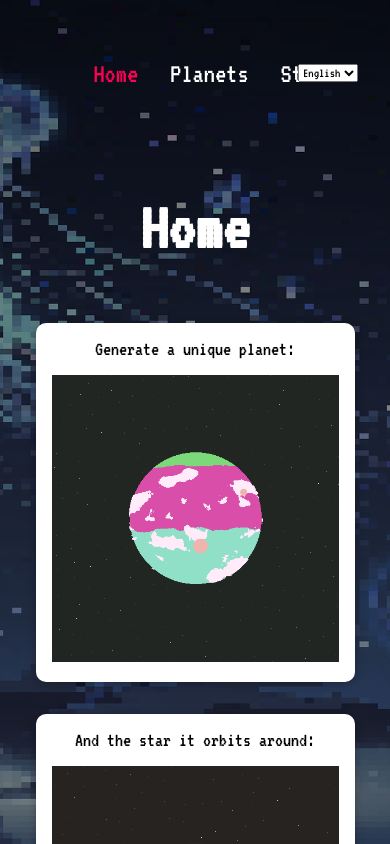
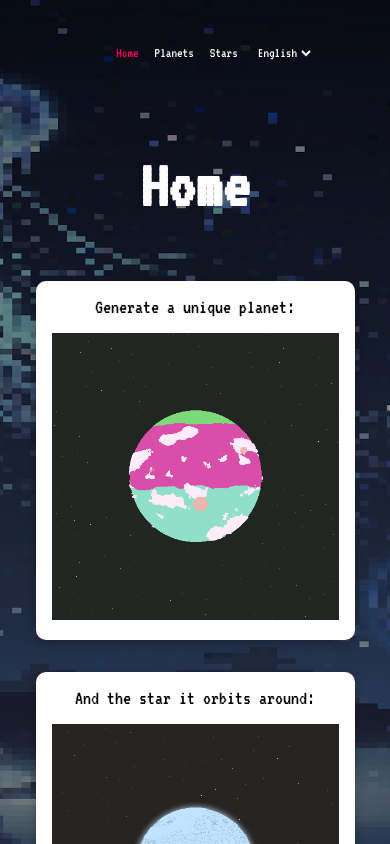
Before and after one commit to lunarW1TCH/lunarpics, a React (Create React App) app: page / in a window 390 px wide. Shown: the top 844 px of the page. Built offline with nearby package versions, Linux system fonts and the light colour scheme.

Commit message:
changed style of language select

```diff
--- a/src/components/MainNavigation.module.scss
+++ b/src/components/MainNavigation.module.scss
@@ -7,6 +7,17 @@
   justify-content: space-around;
   align-content: center;
   font-size: $font-header;
+  @media (max-width: 650px) {
+    font-size: $font-base;
+  }
+
+  @media (max-width: 450px) {
+    font-size: 16px;
+  }
+
+  @media (max-width: 400px) {
+    font-size: 14px;
+  }
 }
 
 .list {
@@ -22,6 +33,10 @@
       color: $secondary-color;
     }
   }
+
+  @media (max-width: 650px) {
+    gap: 1rem;
+  }
 }
 
 .active {
@@ -33,10 +48,40 @@
 }
 
 .select {
-  padding: 0;
-  right: 2rem;
-  margin-top: 2rem;
-  position: absolute;
-  justify-self: end;
-  float: right;
+  display: flex;
+  bottom: 0;
+  margin-left: 1rem;
+  color: $light-color;
+  font-size: $font-header;
+  background-color: transparent;
+  outline: none;
+  border: none;
+
+  @media (max-width: 650px) {
+    font-size: $font-base;
+
+    option {
+      font-size: $font-base;
+    }
+  }
+
+  @media (max-width: 450px) {
+    font-size: 16px;
+
+    option {
+      font-size: 16px;
+    }
+  }
+
+  @media (max-width: 400px) {
+    font-size: 14px;
+
+    option {
+      font-size: 14px;
+    }
+  }
+
+  option {
+    color: $dark-color;
+  }
 }
--- a/src/components/options/OptionsLang.tsx
+++ b/src/components/options/OptionsLang.tsx
@@ -2,7 +2,7 @@ const OptionsLang = () => {
   return (
     <>
       <option value="en">English</option>
-      <option value="pl">Polish</option>
+      <option value="pl">Polski</option>
     </>
   );
 };
```
